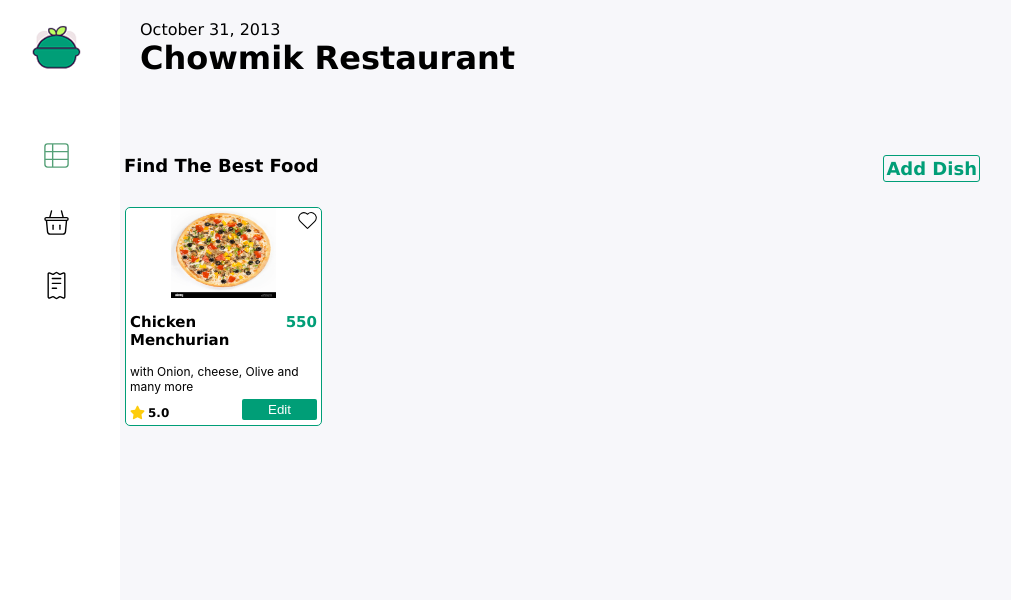
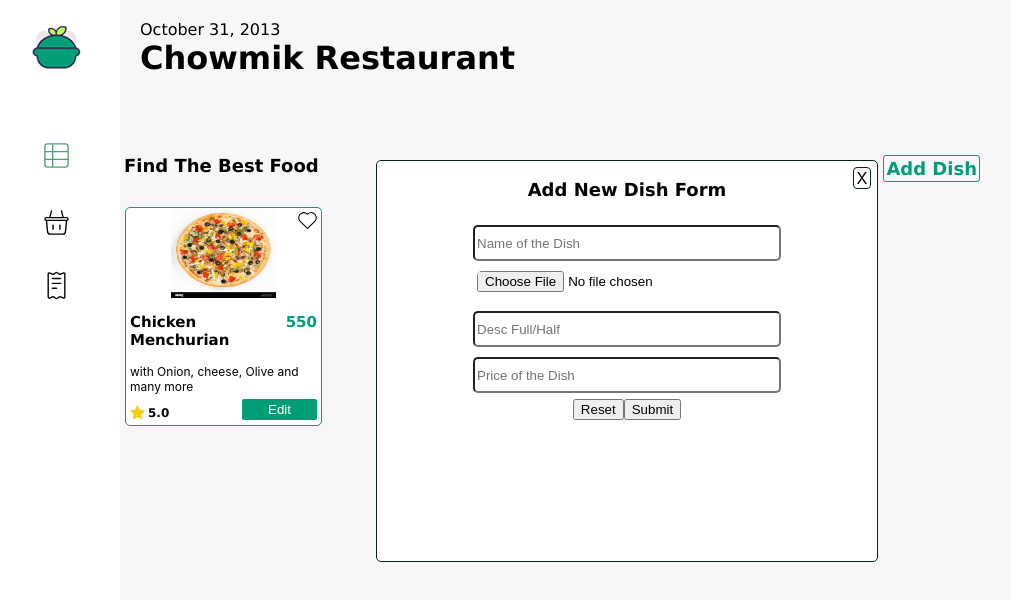
Before and after one commit to MuhammadHussain8/Restaurant-Billing, a React (Create React App) app: page /menu in a window 1280 px wide. Shown: the top 600 px of the page, without its empty margins (8-1019 px from the left). Built offline with nearby package versions, Linux system fonts and the light colour scheme.

Commit message:
add form

```diff
--- a/src/Components/Form/addMenu.js
+++ b/src/Components/Form/addMenu.js
@@ -1,29 +1,42 @@
 import React from "react";
 import { useFormik } from "formik";
-import yup from yup
+import * as Yup from "yup";
+import "./form.css"
 
 const AddMenuForm = () => {
 
-    const validationSchema = yup.object({
-        reason: yup.string().required("Reason is required")
+    const validationSchema = Yup.object({
+        reason: Yup.string().required("Reason is required")
     });
 
     const formik = useFormik({
         initialValues: {
-            reason: ""
+            title: "",
+            desc: "",
+            image: "",
+            price: ""
         },
         validationSchema: validationSchema,
         onSubmit: (values) => {
-            setIsSubmitting(true);
-            const data = new FormData();
-            data.append("status", type);
-            data.append("decline_reason", values.reason);
-            dispatch(toggleFundrequestStatus(id, data, onSuccess, onError))
+
         },
     });
     return (
-        <div className="add from">
-            <form></form>
+        <div className="add-from">
+            <div className="form-header">
+                <p>Add New Dish Form</p>
+                <span>X</span>
+            </div>
+            <form>
+                <input type="text" name="title" value={formik?.values?.title} placeholder="Name of the Dish" />
+                <input type="file" name="image" value={formik?.values?.image} placeholder="image" />
+                <input type="text" name="desc" value={formik?.values?.desc} placeholder="Desc Full/Half" />
+                <input type="number" name="Price" value={formik?.values?.price} placeholder="Price of the Dish" />
+                <div className="form-btns">
+                    <button type="reset"> Reset </button>
+                    <button type="submit"> Submit</button>
+                </div>
+            </form>
         </div>
     );
 };
--- /dev/null
+++ b/src/Components/Form/form.css
@@ -0,0 +1,59 @@
+.add-from {
+    width: 500px;
+    height: 400px;
+    position: absolute;
+    z-index: 100;
+    opacity: 1;
+    top: 20%;
+    left: 30%;
+    background-color: #fff;
+    align-items: center;
+    text-align: center;
+    border: 1px solid #01241b;
+    border-radius: 5px;
+
+    .form-header {
+        position: relative;
+
+        &>p {
+            font-family: Verdana, Geneva, Tahoma, sans-serif;
+            font-size: 18px;
+            font-weight: 600;
+        }
+
+        &>span {
+            border: 1px solid #01241b;
+            width: 16px;
+            border-radius: 4px;
+            position: absolute;
+            top: -12px;
+            right: 6px;
+            cursor: pointer;
+
+            &:active {
+                transform: translateY(1px);
+            }
+        }
+    }
+
+
+
+
+    &>form {
+        display: flex;
+        flex-direction: column;
+        text-align: center;
+        align-items: center;
+        margin-top: 20px;
+
+        &>input {
+            width: 300px;
+            height: 30px;
+            border-radius: 5px;
+            display: block;
+            margin: 5px;
+        }
+    }
+
+
+}
--- a/src/Components/Menu/index.js
+++ b/src/Components/Menu/index.js
@@ -9,6 +9,7 @@ import {
 } from "react-icons/fa";
 import "./menu.css";
 import { useLocation } from "react-router-dom";
+import AddMenuForm from "../Form/addMenu";
 
 const Menu = () => {
   const [orderPage, setOrderPage] = useState(false);
@@ -16,7 +17,7 @@ const Menu = () => {
   const location = useLocation();
 
   useEffect(() => {
-    if (location?.pathname == "/new-order") {
+    if (location?.pathname === "/new-order") {
       setOrderPage(true);
     } else {
       setOrderPage(false);
@@ -24,6 +25,7 @@ const Menu = () => {
   }, [location?.pathname]);
 
   return (
+    <>
       <div className="menu-container">
         <div className="card-container-header">
           <p>{orderPage ? "Add Foods to Cart" : "Find The Best Food"} </p>
@@ -37,7 +39,7 @@ const Menu = () => {
         <div className="card-container">
           <div className="menu-card">
             <div className="image-container">
-            <img src={Piza} alt="menu image" />
+              <img src={Piza} alt="menu" />
               <CiHeart size={25} className="heart" />
             </div>
             <div className="details">
@@ -116,6 +118,9 @@ const Menu = () => {
         }
 
       </div>
+      <AddMenuForm />
+    </>
+
   );
 };
 
```
Lines whose indentation alone changed are shown as unchanged.
